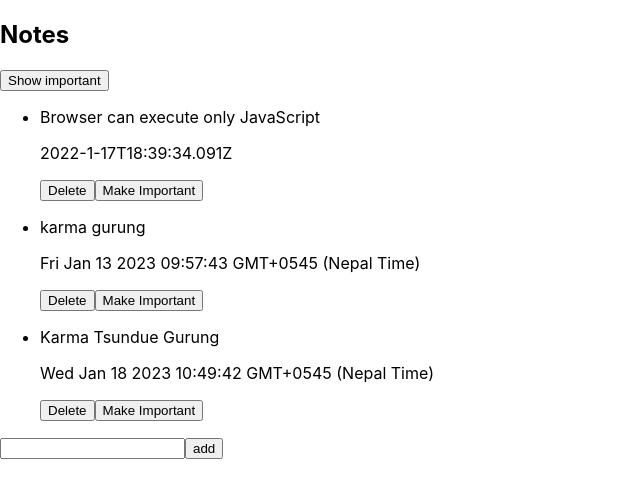
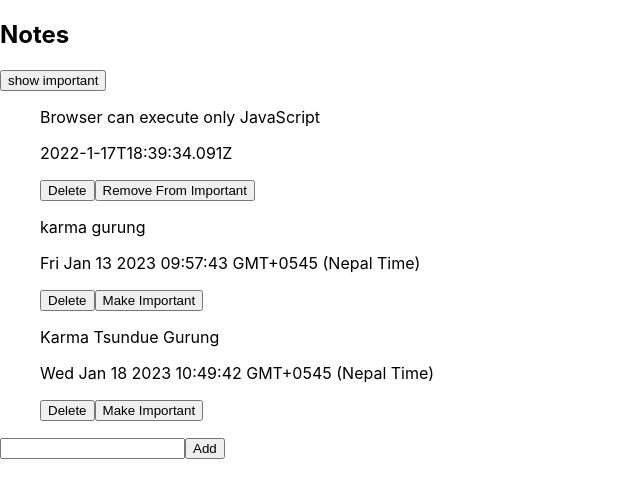
Before and after one commit to KarmaGurung75/React_Learning, a React (Create React App) app: page / in a window 1280 px wide. Shown: the top 498 px of the page, without its empty margins (0-640 px from the left). Built offline with nearby package versions, Linux system fonts and the light colour scheme; data requests are answered from the project's data file.

Commit message:
CRUD Operation

```diff
--- a/db.json
+++ b/db.json
@@ -4,7 +4,7 @@
       "id": 2,
       "content": "Browser can execute only JavaScript",
       "date": "2022-1-17T18:39:34.091Z",
-      "important": false
+      "important": true
     },
     {
       "content": "karma gurung",
--- a/src/App.js
+++ b/src/App.js
@@ -1,42 +1,76 @@
 import { useEffect, useState } from "react";
-import axios from "axios";
+import "./App.css";
+import Note from "./components/Note";
+
+import noteService from "./services/noteService";
 
 function App() {
+  const [newNote, setNewNote] = useState("");
   const [notes, setNotes] = useState([]);
-  const [newNote, setNewNote] = useState("");
   const [showAll, setShowAll] = useState(true);
 
-  useEffect(() => {
-    axios
-      .get("http://localhost:3001/notes")
+  // useState -> Why are we using it?
+  // to change a react component to stateful
+
+  // why we need states in react component
+  // what does the states do?
+  // what is state?
+
+  // useEffect
+  // a hook defined in react
+  // why we use it?
+  // useEffect(() => {
+  //   axios
+  //     .get("http://localhost:3001/notes")
+  //     .then((response) => {
+  //       console.log(response);
+  //       setNotes(response.data);
+  //     })
+  //     .catch((err) => console.log(err));
+  // }, []);
+  // here [] is dependency that does the work of
+  // calling the useEffect for how many times
+  // [] here is empty means it will be called only once
+
+  const getNotes = () => {
+    noteService
+      .getAllNotes()
       .then((response) => {
         console.log(response);
         setNotes(response.data);
       })
       .catch((err) => console.log(err));
-  }, []);
+  };
 
-  const notesToShow = showAll
-    ? notes
-    : notes.filter((n) => n.important === true);
+  // const getNotes = async () => {
+  //   try {
+  //     let response = await axios.get("http://localhost:3001/notes")
+  //     console.log(response)
+  //     setNotes(response.data)
+  //   } catch (err) {
+  //     console.log(err)
+  //   }
+  // }
+
+  useEffect(getNotes, []);
 
   const handleInputChange = (event) => {
-    console.log(event.target.value);
+    // console.log(event.target.value);
     setNewNote(event.target.value);
   };
 
   const handleAdd = (event) => {
     event.preventDefault();
-
-    // Create a new note
+    // Create a note
     const note = {
+      // id: notes.length + 1,
       content: newNote,
       date: new Date().toString(),
-      import: Math.random() < 0.5,
+      important: Math.random() < 0.5,
     };
     if (newNote !== "") {
-      axios
-        .post("http://localhost:3001/notes", note)
+      noteService
+        .createNote(note)
         .then((response) => {
           console.log(response);
           setNotes(notes.concat(response.data));
@@ -46,44 +80,77 @@ function App() {
     }
   };
 
+  const notesToShow = showAll
+    ? notes
+    : notes.filter((n) => n.important === true);
+
   const handleDelete = (id) => {
-    window.confirm(`Do you really want to delete??????????????`);
-    axios
-      .delete(`http://localhost:3001/notes/${id}`)
+    // alert(id)
+    window.confirm(`Do you really want to delete note with id ${id}`);
+    noteService
+      .deleteNote(id)
+      // here already the item is deleted but to show the change in the page
+      // without refreshing the page
+      // use the setNotes here to show/reflect changes
+      .then((response) => {
+        setNotes(notes.filter((n) => n.id !== id));
+      }, [])
+      .catch((err) => console.log(err));
+    // setNotes(notes.filter((n) => n.id !== id));
+  };
+
+  const handleImportance = (id) => {
+    window.alert(`Do you really want to update note with id ${id}`);
+    let targetNote = notes.find((n) => n.id === id);
+    targetNote = { ...targetNote, important: !targetNote.important };
+    noteService
+      .updateNote(id, targetNote)
       .then((response) => {
         console.log(response);
-        setNotes(notes.filter((note) => note.id !== id));
-      }, [])
+        setNotes(notes.map((n) => (n.id === id ? response.data : n)));
+      })
       .catch((err) => console.log(err));
-  };
-
-  const label = notes.important ? "Remove from important" : "Make Important";
-  const handleImportant = (id) => {
-    window.confirm(`Do you want to ${label}?`);
   };
 
   return (
     <>
       <h2>Notes</h2>
       <button onClick={() => setShowAll(!showAll)}>
-        {showAll ? "Show important" : "show All"}
+        {showAll ? "show important" : "Show all"}
       </button>
+
+      {/* <button onClick={() => setImp()}>Toggle Imp</button> */}
       <ul>
-        {notes &&
-          notesToShow.map((note) => (
-            <li key={note.id}>
-              <p>{note.content}</p>
-              <p>{note.date}</p>
-              <button onClick={() => handleDelete(note.id)}>Delete</button>
-              <button onClick={() => handleImportant(note.id)}>{label}</button>
-            </li>
-          ))}
+        {notesToShow.map((note) => (
+          // <li key={note.id}>
+          //   <p>{note.content}</p>
+          //   <p>{note.date}</p>
+          //   <button onClick={() => handleDelete(note.id)}>Delete</button>
+          // </li>
+
+          // <li key={note.id}>
+          //   <Note note = {note} handleDelete={handleDelete}/>
+          // </li>
+
+          <Note
+            key={note.id}
+            note={note}
+            handleDelete={handleDelete}
+            handleImportance={() => handleImportance(note.id)}
+          />
+        ))}
       </ul>
       <form>
-        <input value={newNote} onChange={handleInputChange}></input>
-        <button onClick={handleAdd}>add</button>
+        <input value={newNote} onChange={handleInputChange} />
+        <button onClick={handleAdd}>Add</button>
       </form>
     </>
   );
 }
+
 export default App;
+
+// npm install json-server --save-dev
+//    -> for dummy backend api for frontend developers
+// to start the server
+// json-server -p3001 --watch db.json
--- /dev/null
+++ b/src/components/Note.js
@@ -0,0 +1,14 @@
+const Note = (props) => {
+  const { note, handleDelete, handleImportance } = props;
+  const label = note.important ? "Remove From Important" : "Make Important";
+  return (
+    <>
+      <p>{note.content}</p>
+      <p>{note.date}</p>
+      <button onClick={() => handleDelete(note.id)}>Delete</button>
+      <button onClick={handleImportance}>{label}</button>
+    </>
+  );
+};
+
+export default Note;
--- /dev/null
+++ b/src/components/practice.js
@@ -0,0 +1,5 @@
+let names = ["karma", "pooja", "dipesh siwa", "dipesh Nepali"];
+
+console.log(names.find((name) => name !== "karma"));
+console.log(names.filter((name) => name !== "karma"));
+console.log(names.map((name) => `<p>${name}</p>`));
--- /dev/null
+++ b/src/services/noteService.js
@@ -0,0 +1,26 @@
+import axios from "axios";
+import Note from "../components/Note";
+
+const baseUrl = "http://localhost:3001/notes";
+
+const getAllNotes = () => {
+  return axios.get(baseUrl);
+};
+
+const createNote = (newNote) => {
+  return axios.post(baseUrl, newNote);
+};
+
+const deleteNote = (id) => {
+  return axios.delete(`${baseUrl}/${id}`);
+};
+const updateNote = (id, changeNote) => {
+  return axios.put(`${baseUrl}/${id}`, changeNote);
+};
+
+export default {
+  getAllNotes,
+  createNote,
+  deleteNote,
+  updateNote,
+};
```
